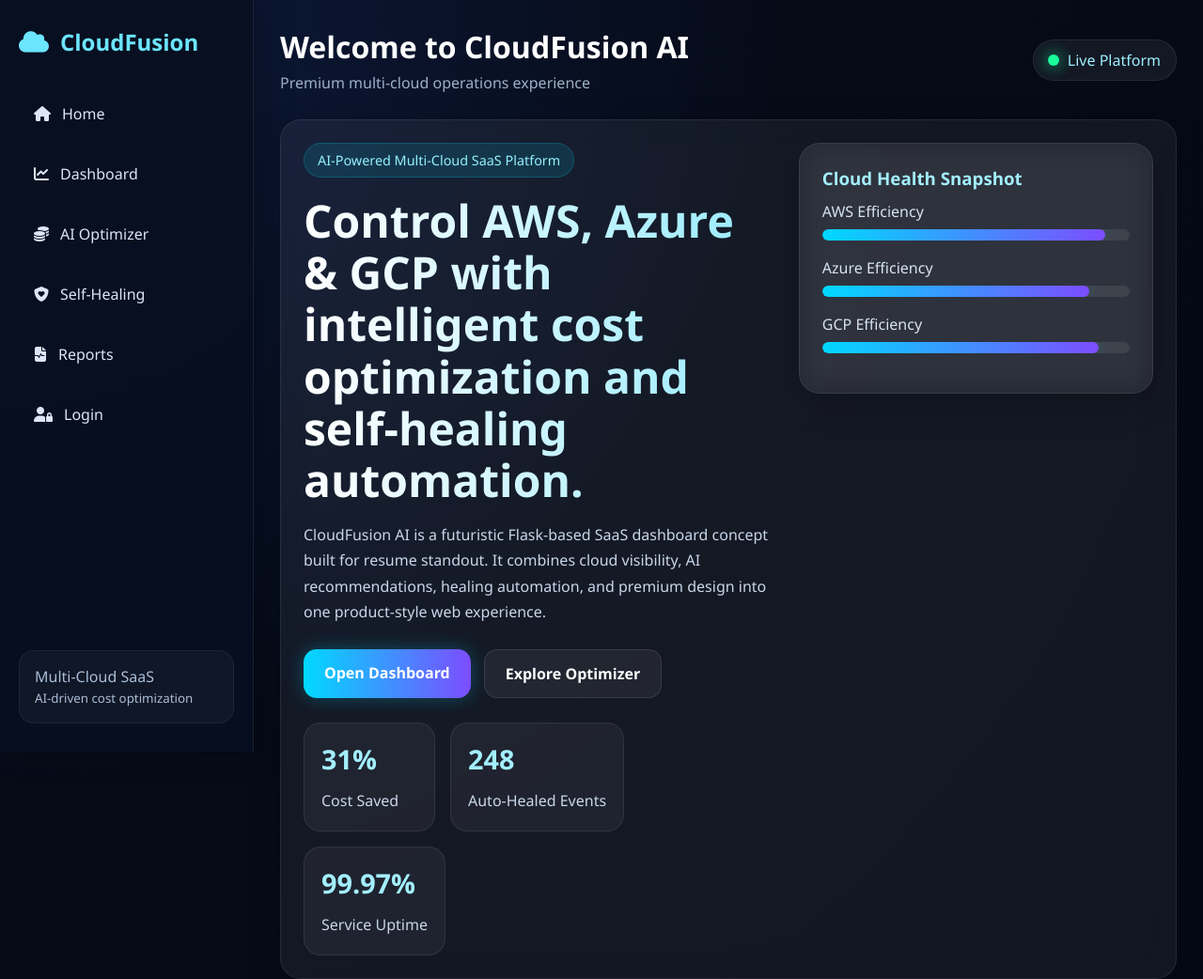
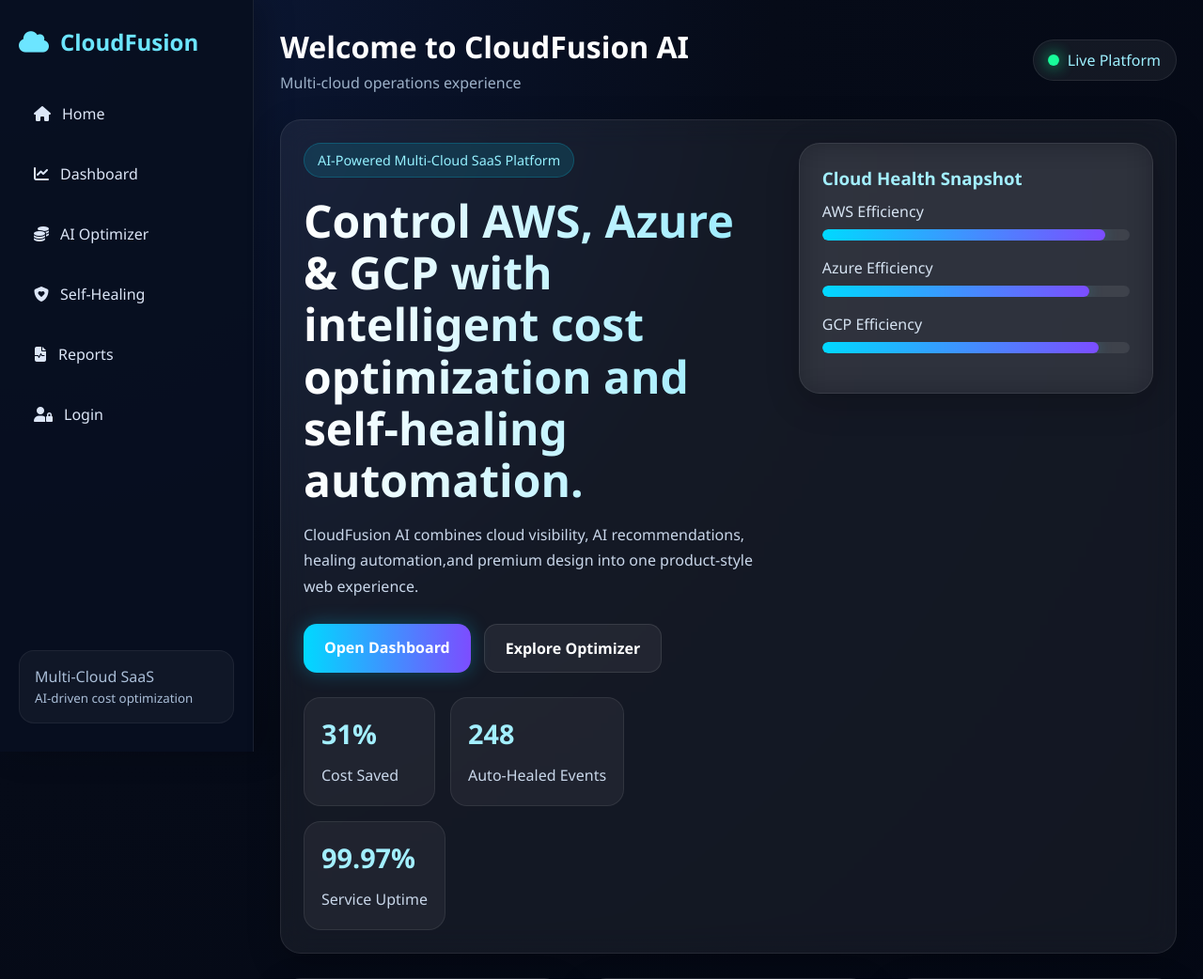
Before and after one commit to ydushsanyal-gif/Autohealing_dashboard, a Flask app: page / in a window 1280 px wide. Shown: the top 1042 px of the page at 94% size. Run offline with Flask 3, Linux system fonts and the light colour scheme.

Commit message:
initialising

```diff
--- a/templates/base.html
+++ b/templates/base.html
@@ -13,7 +13,7 @@
     <div id="loader">
         <div class="loader-ring"></div>
         <h1>CloudFusion AI</h1>
-        <p>Launching premium cloud intelligence platform...</p>
+        <p>Launching cloud intelligence platform...</p>
     </div>
 
     <div class="app-layout">
@@ -44,7 +44,7 @@
             <header class="topbar">
                 <div>
                     <h2>{% block page_heading %}CloudFusion AI{% endblock %}</h2>
-                    <p class="topbar-subtitle">Premium multi-cloud operations experience</p>
+                    <p class="topbar-subtitle">Multi-cloud operations experience</p>
                 </div>
                 <div class="topbar-right">
                     <div class="status-badge">
--- a/templates/home.html
+++ b/templates/home.html
@@ -8,9 +8,9 @@
         <span class="hero-tag">AI-Powered Multi-Cloud SaaS Platform</span>
         <h1>Control AWS, Azure & GCP with intelligent cost optimization and self-healing automation.</h1>
         <p>
-            CloudFusion AI is a futuristic Flask-based SaaS dashboard concept built for
-            resume standout. It combines cloud visibility, AI recommendations, healing automation,
-            and premium design into one product-style web experience.
+            CloudFusion AI combines cloud visibility, AI recommendations,
+            healing automation,and premium design into one product-style
+            web experience.
         </p>
 
         <div class="hero-buttons">
```
